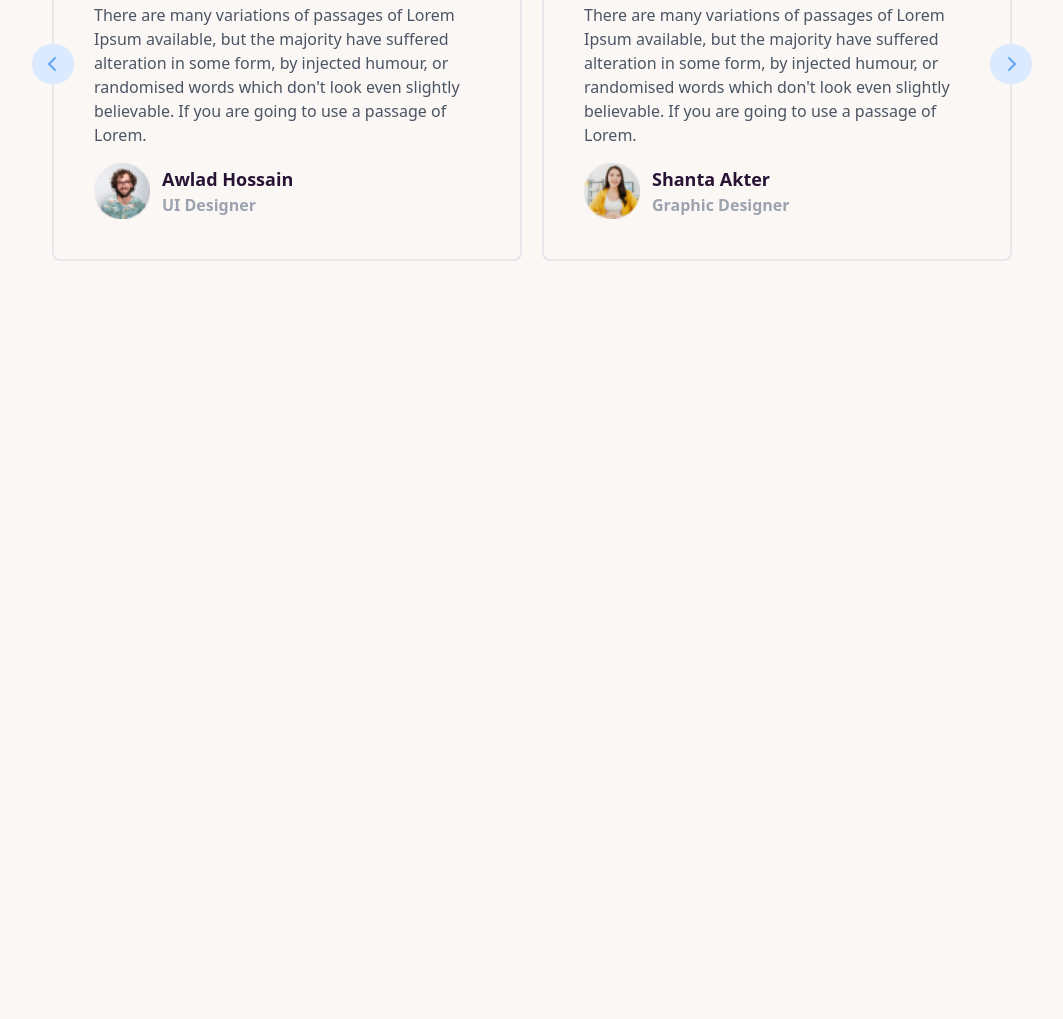
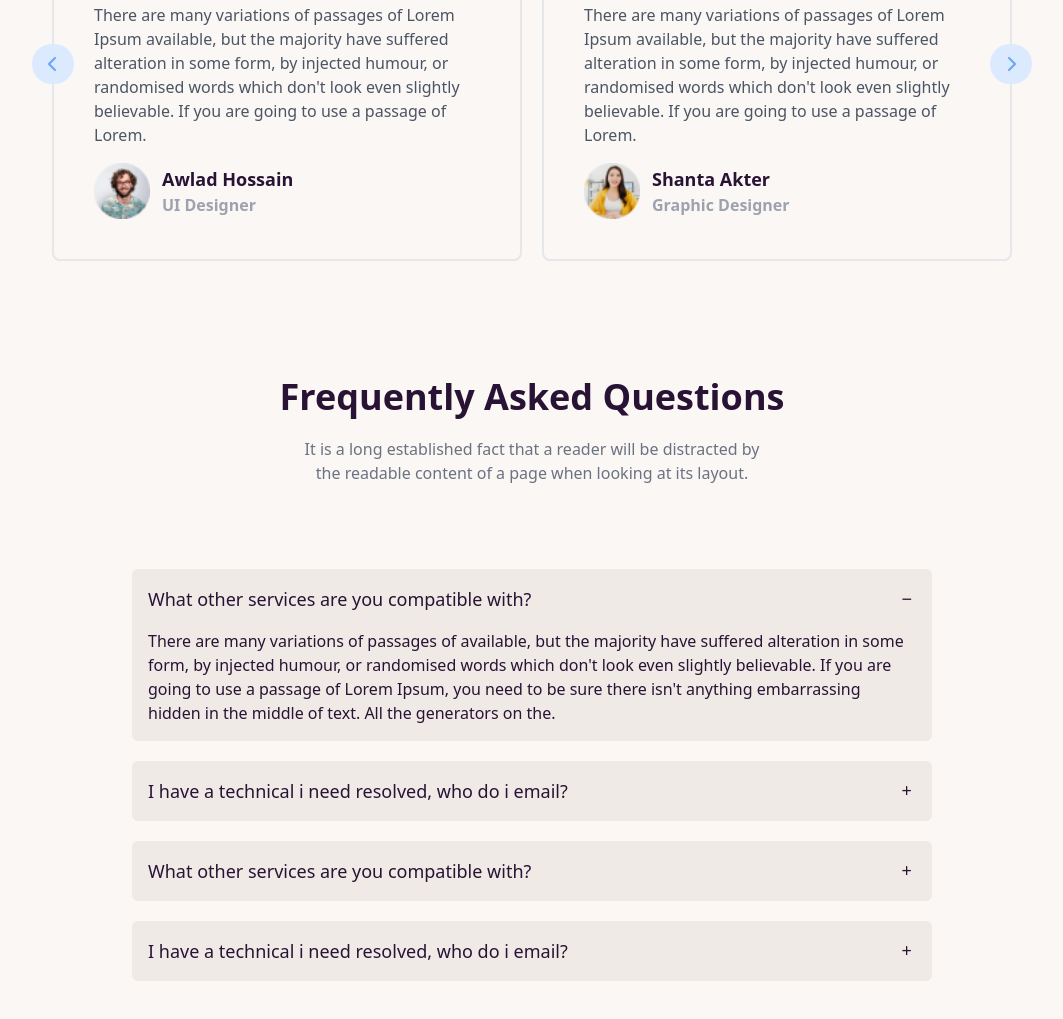
Before and after one commit to MdAfsarHossain/EdTech, a plain HTML site: page index.html in a window 1280 px wide. Shown: the part 3500-4519 px from the top of the page, without its empty margins (108-1171 px from the left). Before the commit the page ends 3857 px from the top, so only its background shows below. Drawn offline with nearby package versions, Linux system fonts and the light colour scheme.

Commit message:
Frequently Asked Questions Section added

```diff
--- a/index.html
+++ b/index.html
@@ -777,6 +777,108 @@
         </div>
       </section>
       <!-- End of Students Feedback -->
+
+      <!-- Frequently Asked Questions -->
+      <section class="mb-24">
+        <!-- Heading -->
+        <div
+          class="text-center border-t-0 border-b-0 border-dashed py-5 mb-10 md:mb-16"
+        >
+          <h1 class="font-bold text-2xl md:text-4xl mb-5">
+            Frequently Asked Questions
+          </h1>
+          <p class="text-gray-500 w-10/12 md:w-1/2 mx-auto text-base">
+            It is a long established fact that a reader will be distracted by
+            the readable content of a page when looking at its layout.
+          </p>
+        </div>
+        <!-- End of Heading -->
+
+        <div class="flex-1 md:ml-20 md:mr-20 mx-auto">
+          <!-- 1 -->
+          <div
+            class="collapse collapse-plus bg-base-200 mx-auto ml-0 mb-5 py-0 rounded-md"
+          >
+            <input type="radio" name="my-accordion-3" checked="checked" />
+            <div class="collapse-title text-lg font-medium">
+              What other services are you compatible with?
+            </div>
+            <div class="collapse-content">
+              <p>
+                There are many variations of passages of available, but the
+                majority have suffered alteration in some form, by injected
+                humour, or randomised words which don't look even slightly
+                believable. If you are going to use a passage of Lorem Ipsum,
+                you need to be sure there isn't anything embarrassing hidden in
+                the middle of text. All the generators on the.
+              </p>
+            </div>
+          </div>
+
+          <!-- 2 -->
+          <div
+            class="collapse collapse-plus bg-base-200 mx-auto ml-0 mb-5 py-0 rounded-md"
+          >
+            <input type="radio" name="my-accordion-3" />
+            <div class="collapse-title text-lg font-medium">
+              I have a technical i need resolved, who do i email?
+            </div>
+            <div class="collapse-content">
+              <p>
+                There are many variations of passages of available, but the
+                majority have suffered alteration in some form, by injected
+                humour, or randomised words which don't look even slightly
+                believable. If you are going to use a passage of Lorem Ipsum,
+                you need to be sure there isn't anything embarrassing hidden in
+                the middle of text. All the generators on the.
+              </p>
+            </div>
+          </div>
+
+          <!-- 3 -->
+          <div
+            class="collapse collapse-plus bg-base-200 mx-auto ml-0 mb-5 py-0 rounded-md"
+          >
+            <input type="radio" name="my-accordion-3" />
+            <div class="collapse-title text-lg font-medium">
+              What other services are you compatible with?
+            </div>
+            <div class="collapse-content">
+              <p>
+                There are many variations of passages of available, but the
+                majority have suffered alteration in some form, by injected
+                humour, or randomised words which don't look even slightly
+                believable. If you are going to use a passage of Lorem Ipsum,
+                you need to be sure there isn't anything embarrassing hidden in
+                the middle of text. All the generators on the.
+              </p>
+            </div>
+          </div>
+
+          <!-- 4 -->
+          <div
+            class="collapse collapse-plus bg-base-200 mx-auto ml-0 mb-5 py-0 rounded-md"
+          >
+            <input type="radio" name="my-accordion-3" />
+            <div class="collapse-title text-lg font-medium">
+              I have a technical i need resolved, who do i email?
+            </div>
+            <div class="collapse-content">
+              <p>
+                There are many variations of passages of available, but the
+                majority have suffered alteration in some form, by injected
+                humour, or randomised words which don't look even slightly
+                believable. If you are going to use a passage of Lorem Ipsum,
+                you need to be sure there isn't anything embarrassing hidden in
+                the middle of text. All the generators on the.
+              </p>
+            </div>
+          </div>
+
+          <!-- End of Accordian -->
+        </div>
+      </section>
+      <!-- End of Frequently Asked Questions -->
     </main>
     <!-- End of Main section -->
 
```
